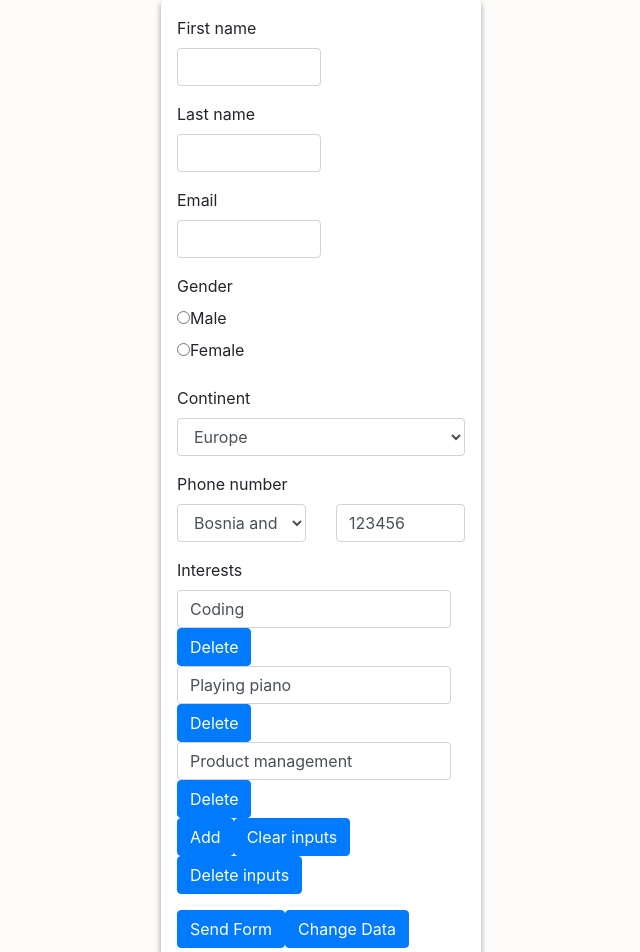
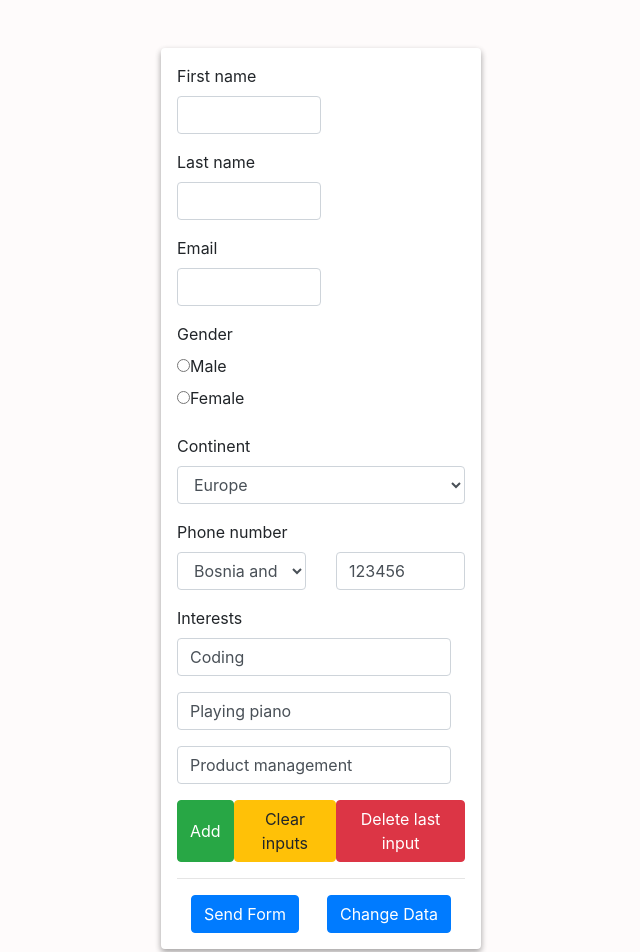
Before and after one commit to conrado-l/aleacontrol-form-renderer, a React (Create React App) app: page / in a window 1280 px wide. Shown: the top 952 px of the page, without its empty margins (319-959 px from the left). Built offline with nearby package versions, Linux system fonts and the light colour scheme.

Commit message:
* Added functionality for deleting the last input from the MultiString component * Added functionality for updating an input from the MultiString component * Improved UI

```diff
--- a/src/components/FormRenderer.js
+++ b/src/components/FormRenderer.js
@@ -5,9 +5,9 @@ import StringInput from './StringInput'
 import EmailInput from './EmailInput'
 import RadioInput from './RadioInput'
 import PhoneInput from './PhoneInput'
+import MultiStringInput from './MultiStringInput'
 import Button from 'react-bootstrap/Button';
 import './FormRenderer.css'
-import MultiStringInput from './MultiStringInput'
 
 class FormRenderer extends Component {
     constructor(props) {
@@ -187,9 +187,10 @@ class FormRenderer extends Component {
         })
 
         return (
-            <form className='form-renderer rounded p-3 col-md-6 col-sm-6 col-xs-12 col-xl-3'>
+            <form className='form-renderer rounded p-3 my-5 col-md-6 col-sm-6 col-xs-12 col-xl-3'>
                 {inputs}
-                <div>
+                <hr />
+                <div className='d-flex justify-content-around'>
                     <Button className='m-*-auto' onClick={this.sendForm}> Send Form</Button>
                     <Button className='m-*-auto' onClick={this.changeSampleData}> Change Data</Button>
                 </div>
--- a/src/components/MultiStringInput.js
+++ b/src/components/MultiStringInput.js
@@ -12,8 +12,8 @@ class MultiStringInput extends Component {
     }
 
     this.addRow = this.addRow.bind(this)
-    this.deleteRow = this.deleteRow.bind(this)
     this.updateRow = this.updateRow.bind(this)
+    this.deleteLastInput = this.deleteLastInput.bind(this)
     this.deleteInputs = this.deleteInputs.bind(this)
     this.clearInputs = this.clearInputs.bind(this)
   }
@@ -23,9 +23,8 @@ class MultiStringInput extends Component {
   }
 
   /**
-     * Add a new input row
+  * Adds a new input row
   */
-
   addRow () {
     this.setState(prevState => ({
       stringInputs: [...prevState.stringInputs, '']
@@ -33,57 +32,57 @@ class MultiStringInput extends Component {
   }
 
   /**
-       * Delete an specific input
-       * @param {string} inputContent Input
+   * Deletes the last row
+   * According to the JSON sample, there is no ID in every input, so I can't delete by ID individually adding a
+   * delete button for every row
    */
-  deleteRow (inputContent) { // TODO: delete by element index?
-    let filteredInputs = this.state.stringInputs.filter(input => {
-      return input !== inputContent
-    })
-    this.setState({ stringInputs: filteredInputs }, () => this.updateMultiString())
+  deleteLastInput () {
+    let deletedLastInputState = [...this.state.stringInputs]
+    deletedLastInputState.splice(this.state.stringInputs.length - 1, 1)
+    this.setState({ stringInputs: deletedLastInputState }, () => this.updateMultiString())
   }
 
   /**
-     * Update an input value
+  * Updates an input value
   */
-
   updateRow (index, value) {
-    let updatedRow = this.state.stringInputs[index]
-    this.setState(prevState => ({
-      stringInputs: [...prevState.stringInputs, '']
-    }), () => this.updateMultiString())
+    let inputs = this.state.stringInputs
+    inputs[index] = value
+    this.setState({
+      stringInputs: inputs
+    }, () => this.updateMultiString())
   }
 
   /**
-     * Delete all inputs
+  * Deletes the all inputs
   */
-
-  deleteInputs (index, value) {
-    this.setState({ stringInputs: [] })
+  deleteInputs () {
+    this.setState({ stringInputs: [] }, () => this.updateMultiString())
   }
 
   /**
   * Clear all inputs
   */
-
-  clearInputs (index, value) {
+  clearInputs () {
     const clearedInputs = this.state.stringInputs.map(() => '')
-    this.setState({ stringInputs: clearedInputs })
+    this.setState({ stringInputs: clearedInputs }) // TODO: delete array in parent?
   }
 
   render () {
     let inputs = this.state.stringInputs.map((input, index) => {
-      return <div className='form-inline' key={index}>
-        <StringInput name={index} value={input} update={this.updateRow} />
-        <Button onClick={() => this.deleteRow(input)}> Delete </Button>
+      return <div className='form-inline mb-3' key={index}>
+        <StringInput name={`${index}`} value={input} update={this.updateRow} />
       </div>
     })
+
     return (
       <div>
         {inputs}
-        <Button onClick={this.addRow}> Add </Button>
-        <Button onClick={this.clearInputs}> Clear inputs </Button>
-        <Button onClick={this.deleteInputs}> Delete inputs </Button>
+        <div className='d-flex justify-content-between'>
+          <Button className='btn-success' onClick={this.addRow}> Add</Button>
+          <Button className='btn-warning' disabled={!this.state.stringInputs.length} onClick={this.clearInputs}> Clear inputs </Button>
+          <Button className='btn-danger' disabled={!this.state.stringInputs.length} onClick={this.deleteLastInput}> Delete last input </Button>
+        </div>
       </div>
     )
   }
--- a/src/components/SelectInput.js
+++ b/src/components/SelectInput.js
@@ -9,7 +9,7 @@ class SelectInput extends Component {
     })
 
     return (
-      <select className={`form-control col-xs-12 col-md-${this.props.col}`} onChange={(e) => this.props.update(this.props.name, e.target.value)}>
+      <select className={`form-control col-xs-12 col-${this.props.col}`} onChange={(e) => this.props.update(this.props.name, e.target.value)}>
         {options}
       </select>
     )
--- a/src/components/StringInput.js
+++ b/src/components/StringInput.js
@@ -5,7 +5,7 @@ class StringInput extends Component {
   render () {
     return (
       <input type='text'
-        className={`form-control col-xs-12 col-md-${this.props.col}`}
+        className={`form-control col-xs-12 col-${this.props.col}`}
         name={this.props.name}
         value={this.props.value}
         onChange={(e) => this.props.update(this.props.name, e.target.value)} />
```
Also changed, not shown: 1 other file (tests, documents, lock files or other folders). Lines whose indentation alone changed are shown as unchanged.
